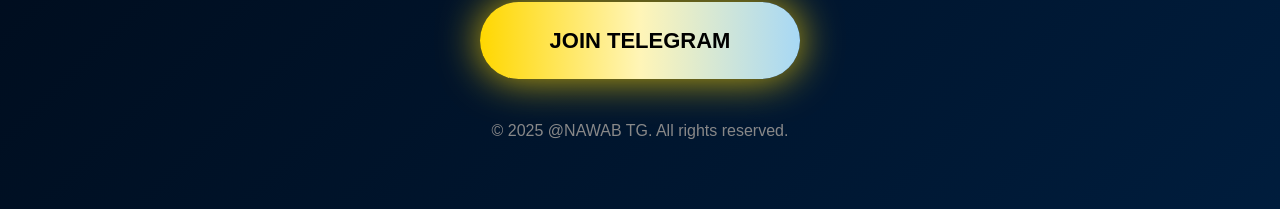
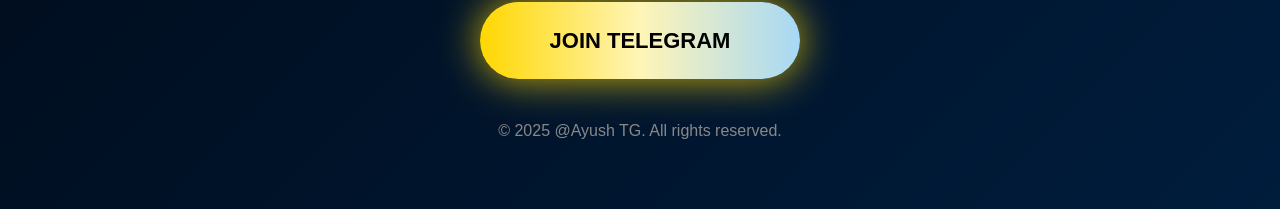
Before and after one commit to aqibshahien788-ctrl/nawab-landing, a Next.js app: page / in a window 1280 px wide. Shown: the part 575-784 px from the top of the page. Built offline with nearby package versions, Linux system fonts and the light colour scheme.

Commit message:
change nawab to ayush

```diff
--- a/app/page.tsx
+++ b/app/page.tsx
@@ -85,7 +85,7 @@
             color: "#888",
           }}
         >
-          © 2025 @NAWAB TG. All rights reserved.
+          © 2025 @Ayush TG. All rights reserved.
         </p>
 
         <style>{`
```
